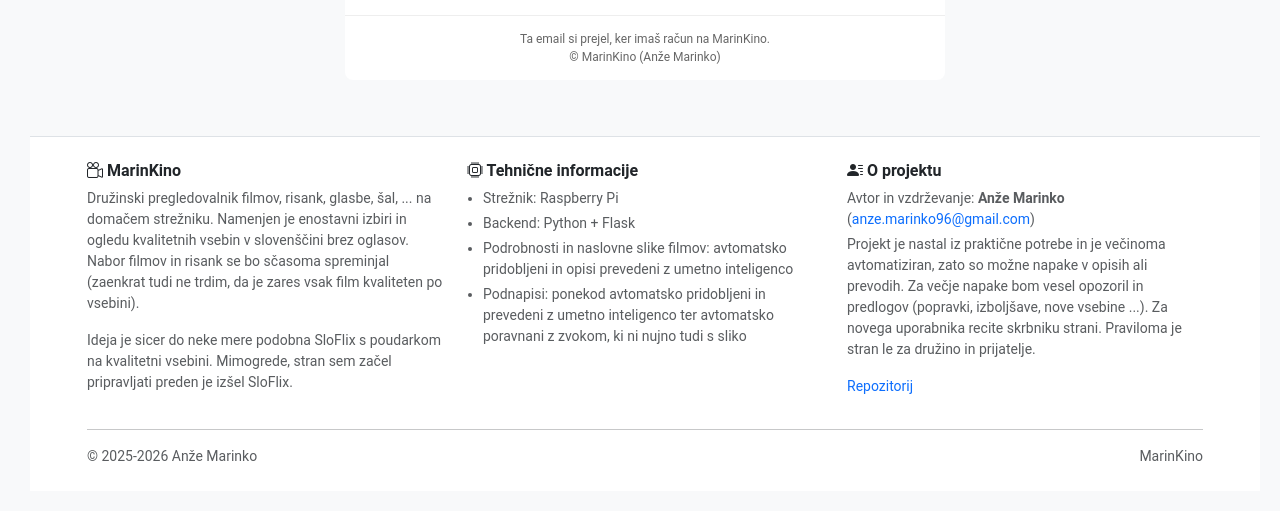
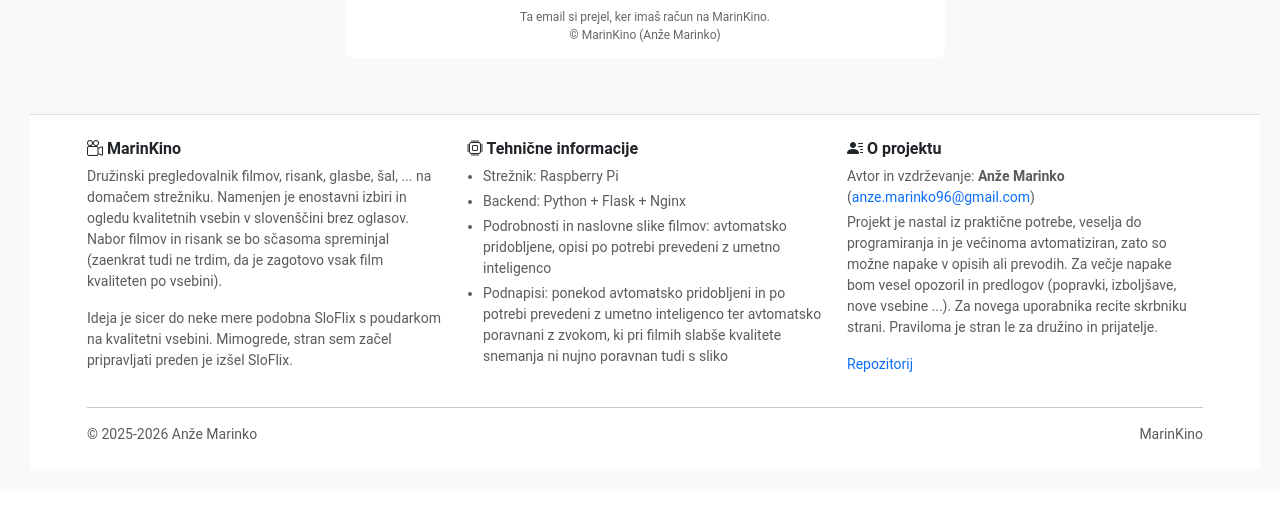
Before and after one commit to AnzeMarinko/MarinKino, a Flask app: page /help in a window 1280 px wide. Shown: the part 3282-3793 px from the top of the page. After the commit the page ends 3721 px from the top, so only its background shows below. Run offline with Flask 3, Linux system fonts and the light colour scheme; the visitor is signed in with stand-in values (Sample User, id 1); data that the repository does not hold is empty; parts of the project's set-up code (start-up, migrations or seed data) failed here and were passed over; some libraries are stand-ins or nearby versions.

Commit message:
improve descriptions of the page

```diff
--- a/src/templates/mail_user_intro.html
+++ b/src/templates/mail_user_intro.html
@@ -43,13 +43,13 @@
   <p style="margin:0 0 6px;font-size:14px;color:#555;">
     <b style="color:#f59e0b;font-size:16px;">Kaj je MarinKino?</b> To je domači kino, ki vam omogoča enostavno izbiro in ogled filmov kar v brskalniku.
     Vsi filmi imajo slovenske podnapise ali zvok (originalno ali sinhronizirano). Ideja je podobna Netflix-u, Sloflix-u
-    in podobnim stranem, le da je ta stran brezplačna,
-brez oglasov. Glavna razlika pa je v izboru filmov. Ti so večinoma po vsebini bolj kvalitetni. Skoraj ni grozljivk,
+    in tovrstnim stranem, le da je ta stran brezplačna,
+brez oglasov. Glavna razlika pa je v izboru filmov. Ti so praviloma po vsebini bolj kvalitetni. Skoraj ni grozljivk,
 precej manj nasilja in opazno več filmov s krščansko vsebino. Poleg tega vsebuje tudi veliko zbirko šal v obliki slik (meme),
 nekaj glasbe in kakšno družabno igro.</p>
 <p style="margin:0 0 6px;font-size:14px;color:#555;">
     <b style="color:#f59e0b;font-size:16px;">Kdo vzdržuje stran?</b> Vse filme, šale in glasbo ter spletno stran sem pripravil Anže Marinko s pomočjo ChatGPT in
-    idejami prijateljev. Priprava opisov in podnapisov je v veliki meri avtomatizirana in za prevode opisov, podnapisov in
+    idejami prijateljev. Priprava opisov in podnapisov je v veliki meri avtomatizirana in za prevode opisov, podnapisov ter
     poravnavo podnapisov z zvokom uporablja umetno inteligenco.</p>
 <p style="margin:0 0 6px;font-size:14px;color:#555;">
     <b style="color:#f59e0b;font-size:16px;">Kako lahko prispevam?</b> Celoten projekt mi je hobi z vidika časa, stroška pa praktično nimam (beri: 3 € na leto za vse skupaj
@@ -91,13 +91,6 @@ nekaj glasbe in kakšno družabno igro.</p>
                 border-radius:8px;display:block;margin-bottom:10px;"
         alt="Meni">
 
-  <p style="margin:0 0 12px;font-size:15px;color:#444;">
-    V meniju za filtriranje in razvrščanje filmov moramo izbrati tip filmov, lahko pa izberemo tudi zvrst, način razvrščanja
-    in ali vam prikazuje pogledane filme. Storitev vam bo sama beležila, kakšen delež vsakega filma ste si že ogledali in kot pogledanega označila
-    vsakega, ki ga boste pogledali do konca. Pod filmom lahko tudi vidimo, do kako daleč smo si film že ogledali. Ob izbiri filma pa lahko tudi
-    ročno označite film kot (ne)pogledan in ga stem ob vklopljenem filtru skrijete iz prikaza.
-  </p>
-
   <img src="https://{{ domain }}/newsletter_image/file/new_user_introduction/filmi.png"
         style="width:100%;max-width:800px;height:auto;
                 border-radius:8px;display:block;margin-bottom:10px;"
@@ -109,8 +102,14 @@ nekaj glasbe in kakšno družabno igro.</p>
         alt="Izbira filma">
 
   <p style="margin:0 0 12px;font-size:15px;color:#444;">
+    Storitev vam bo sama beležila, kakšen delež vsakega filma ste si že ogledali in kot pogledanega označila
+    vsakega, ki ga boste pogledali do konca, da ga lahko ob brskanju med filmi vnaprej izločite. Pod filmom lahko tudi vidimo, do kako daleč smo si film že ogledali. Ob izbiri filma pa lahko tudi
+    ročno označite film kot (ne)pogledan in ga s tem ob vklopljenem filtru za skrivanje pogledanih skrijete iz prikaza.
+  </p>
+
+  <p style="margin:0 0 12px;font-size:15px;color:#444;">
     Tipov filmov je več. Poleg animiranih, slovenskih in drugih filmov imamo tudi filme o naravi (Planet Earth), serijo The Chosen in zbirke risank.
-    Pri zbirkah risank si izberemo epizodo in tudi vidimo, do kam smo jo že pogledali.
+    Pri zbirkah risank si izberemo epizodo in tudi za vsako posebej vidimo, do kam smo jo že pogledali.
   </p>
 
   <img src="https://{{ domain }}/newsletter_image/file/new_user_introduction/izbira_epizode_risanke.png"
@@ -137,7 +136,7 @@ nekaj glasbe in kakšno družabno igro.</p>
   </h3>
 
   <p style="margin:0 0 12px;font-size:15px;color:#444;">
-    Vabljen, da si stran dodaš v zaznamke in jo kakšen večer uporabiš za razvedrilo/zmenek/...
+    Vabljen, da si stran dodaš v zaznamke in jo redno uporabljaš včasih zgolj za razvedrilo ali celo zmenek z ženo/možem.
     Že v naprej hvala za uporabo. Brez vas, uporabnikov, stran nima smisla.
   </p>
 
--- a/src/templates/partials/footer.html
+++ b/src/templates/partials/footer.html
@@ -11,7 +11,7 @@
         <p class="small text-muted">
           Družinski pregledovalnik filmov, risank, glasbe, šal, ... na domačem strežniku.
           Namenjen je enostavni izbiri in ogledu kvalitetnih vsebin v slovenščini brez oglasov.
-          Nabor filmov in risank se bo sčasoma spreminjal (zaenkrat tudi ne trdim, da je zares vsak film kvaliteten po vsebini).
+          Nabor filmov in risank se bo sčasoma spreminjal (zaenkrat tudi ne trdim, da je zagotovo vsak film kvaliteten po vsebini).
         </p>
         <p class="small text-muted">
           Ideja je sicer do neke mere podobna SloFlix s poudarkom na kvalitetni vsebini. Mimogrede, stran sem začel pripravljati preden je izšel SloFlix.
@@ -23,9 +23,9 @@
         <h6 class="fw-bold"><i class="bi bi-cpu"></i> Tehnične informacije</h6>
         <ul class="small text-muted mb-0">
           <li>Strežnik: Raspberry Pi</li>
-          <li>Backend: Python + Flask</li>
-          <li>Podrobnosti in naslovne slike filmov: avtomatsko pridobljeni in opisi prevedeni z umetno inteligenco</li>
-          <li>Podnapisi: ponekod avtomatsko pridobljeni in prevedeni z umetno inteligenco ter avtomatsko poravnani z zvokom, ki ni nujno tudi s sliko</li>
+          <li>Backend: Python + Flask + Nginx</li>
+          <li>Podrobnosti in naslovne slike filmov: avtomatsko pridobljene, opisi po potrebi prevedeni z umetno inteligenco</li>
+          <li>Podnapisi: ponekod avtomatsko pridobljeni in po potrebi prevedeni z umetno inteligenco ter avtomatsko poravnani z zvokom, ki pri filmih slabše kvalitete snemanja ni nujno poravnan tudi s sliko</li>
         </ul>
       </div>
 
@@ -37,7 +37,7 @@
      class="footer-link" href="mailto:anze.marinko96@gmail.com">anze.marinko96@gmail.com</a>)
         </p>
         <p class="small text-muted">
-          Projekt je nastal iz praktične potrebe in je večinoma avtomatiziran,
+          Projekt je nastal iz praktične potrebe, veselja do programiranja in je večinoma avtomatiziran,
           zato so možne napake v opisih ali prevodih. Za večje napake bom vesel opozoril in predlogov (popravki, izboljšave, nove vsebine ...).
           Za novega uporabnika recite skrbniku strani. Praviloma je stran le za družino in prijatelje.
         </p>
```
Also changed, not shown: docs/TODO.md (+0 -1 lines), src/templates/mail_newsletters/past_monthly_recommendations.md (added, +6 -0 lines), README.md, src/templates/mail_newsletters/mail_monthly_recommendation.html (renamed from src/templates/mail_newsletters/2026_januar.html).
